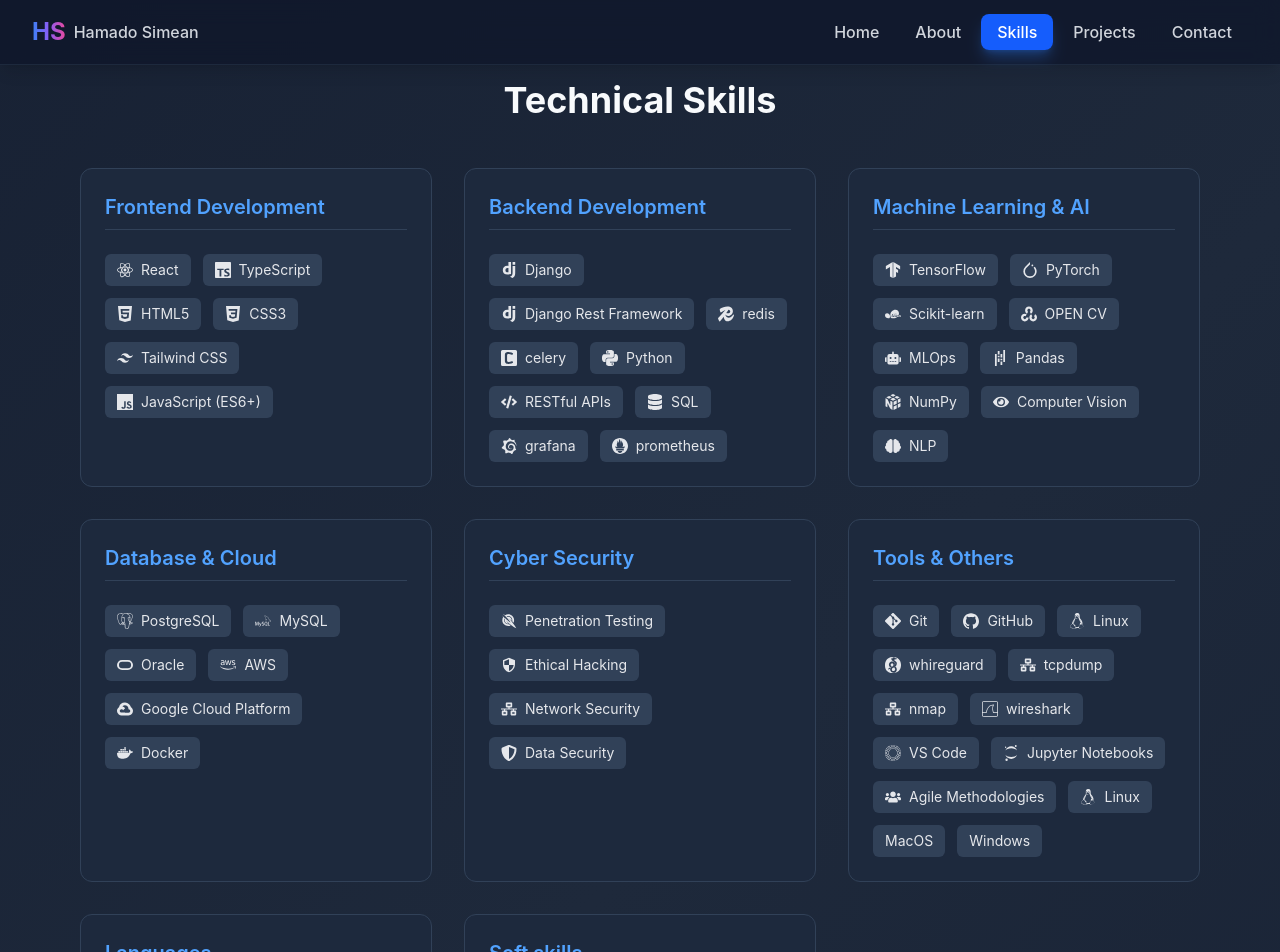
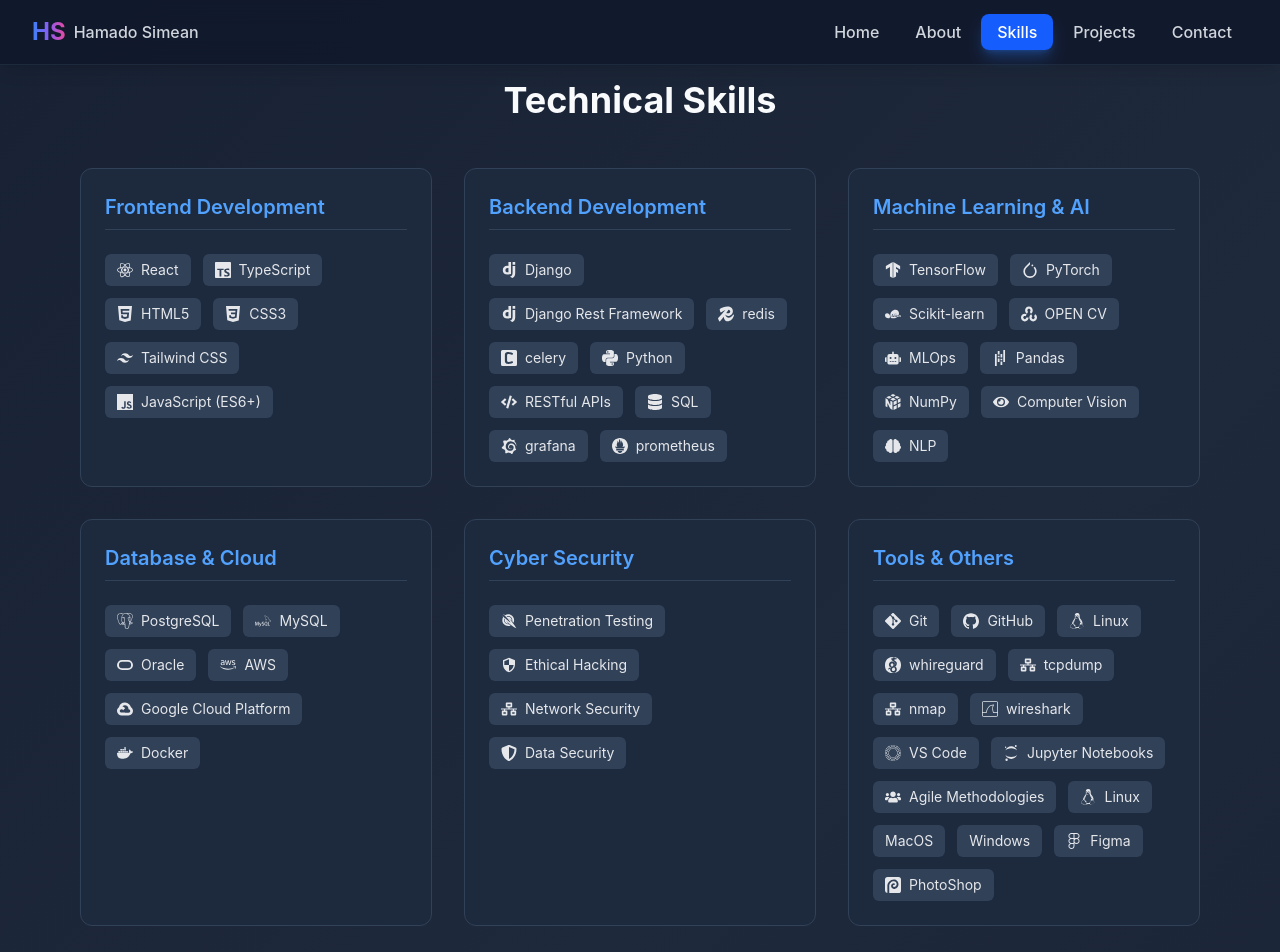
Before and after one commit to hamadosimean/portifolio, a React (Vite) app: page /skills in a window 1280 px wide. Shown: the top 952 px of the page. Built offline with nearby package versions, Linux system fonts and the light colour scheme.

Commit message:
add design tools

```diff
--- a/src/pages/skills.jsx
+++ b/src/pages/skills.jsx
@@ -31,6 +31,8 @@
   SiNumpy,
   SiGrafana,
   SiPrometheus,
+  SiFigma,
+  SiPhotopea,
 } from "react-icons/si";
 import {
   FaNetworkWired,
@@ -108,6 +110,8 @@
     nmap: FaNetworkWired,
     wireshark: SiWireshark,
     "VS Code": SiVsco,
+    Figma: SiFigma,
+    PhotoShop: SiPhotopea,
     "Jupyter Notebooks": SiJupyter,
     "Agile Methodologies": FaUsers,
 
@@ -201,6 +205,8 @@
         "Linux",
         "MacOS",
         "Windows",
+        "Figma",
+        "PhotoShop",
       ],
     },
     {
```
